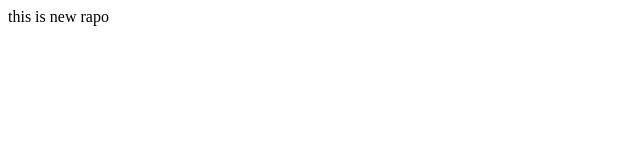
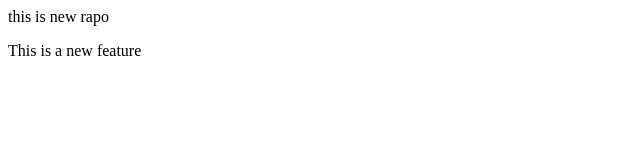
Before and after one commit to 98686194/React, a plain HTML site: page index.html in a window 1280 px wide. Shown: the whole page, without its empty margins (0-640 px from the left). Drawn offline with Linux system fonts and the light colour scheme.

Commit message:
new feature

```diff
--- a/index.html
+++ b/index.html
@@ -1,3 +1,7 @@
 <p>
     this is new rapo
 </p>
+
+<p>
+    This is a new feature
+</p>
```
Also changed, not shown: 1 other file.
